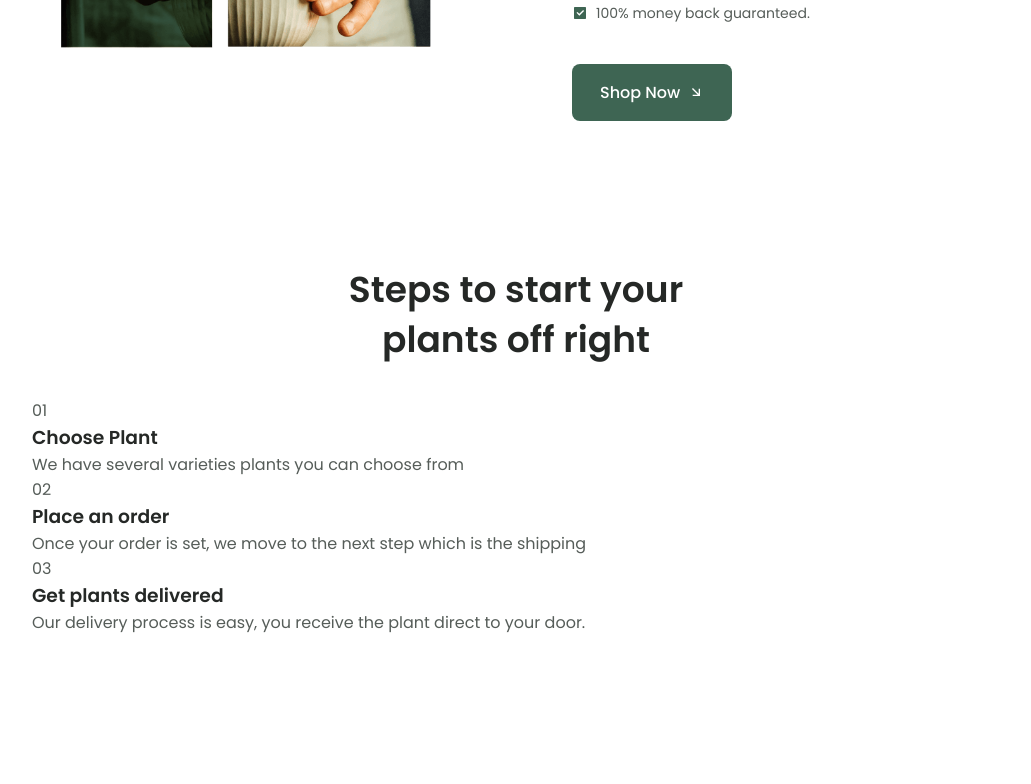
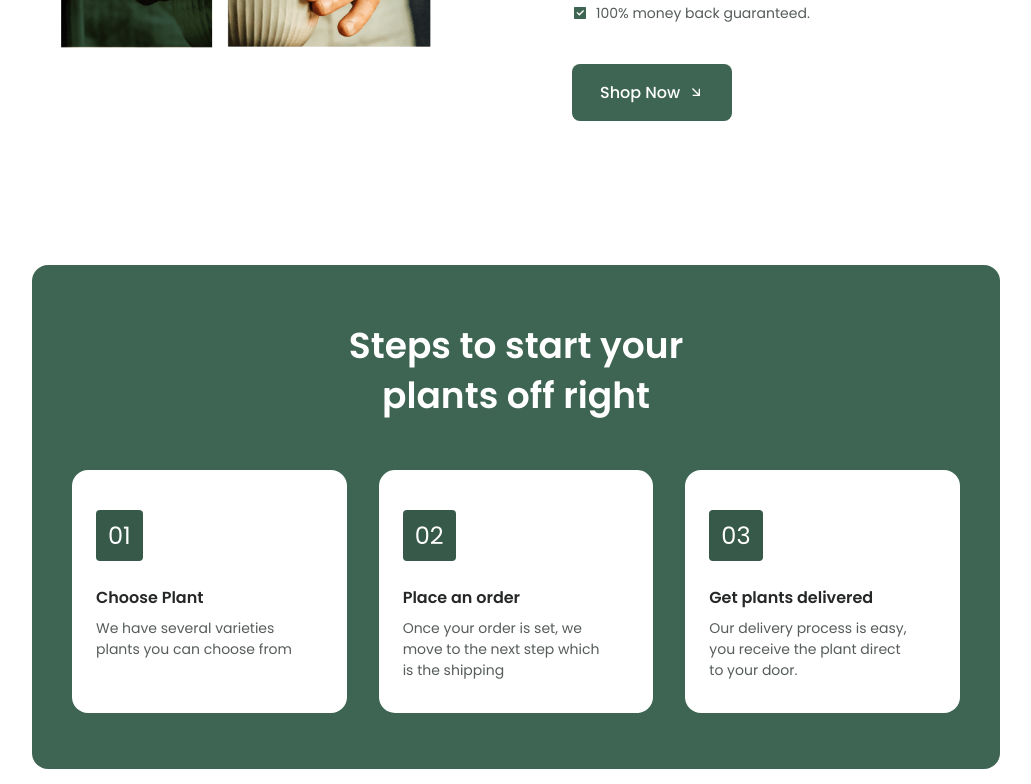
Before and after one commit to notharshprajapati/Plantex-React, a React (Create React App) app: page /about in a window 1280 px wide. Shown: the part 460-1244 px from the top of the page, without its empty margins (124-1155 px from the left). Built offline with nearby package versions, Linux system fonts and the light colour scheme.

Commit message:
steps copied

```diff
--- a/src/index copy.css
+++ b/src/index copy.css
@@ -5,53 +5,6 @@
 /*=============== ABOUT ===============*/
 
 /*=============== STEPS ===============*/
-.steps__bg {
-  background-color: var(--first-color);
-  padding: 3rem 2rem 2rem;
-  border-radius: 1rem;
-  transition: 0.4s;
-}
-
-.steps__container {
-  gap: 2rem;
-  padding-top: 1rem;
-}
-
-.steps__title {
-  color: #fff;
-}
-
-.steps__card {
-  background-color: var(--container-color);
-  padding: 2.5rem 3rem 2rem 1.5rem;
-  border-radius: 1rem;
-  transition: 0.4s;
-}
-
-.steps__card-number {
-  display: inline-block;
-  background-color: var(--first-color-alt);
-  color: #fff;
-  padding: 0.5rem 0.75rem;
-  border-radius: 0.25rem;
-  font-size: var(--h2-font-size);
-  margin-bottom: var(--mb-1-5);
-  transition: 0.3s;
-}
-
-.steps__card-title {
-  font-size: var(--h3-font-size);
-  margin-bottom: var(--mb-0-5);
-  transition: 0.4s;
-}
-
-.steps__card-description {
-  font-size: var(--small-font-size);
-}
-
-.steps__card:hover .steps__card-number {
-  transform: translateY(-0.25rem);
-}
 
 /*=============== PRODUCTS ===============*/
 .product__description {
@@ -334,14 +287,6 @@
     margin-right: var(--mb-1);
   }
 
-  .steps__bg {
-    padding: 2rem 1rem;
-  }
-
-  .steps__card {
-    padding: 1.5rem;
-  }
-
   .product__container {
     grid-template-columns: 0.6fr;
     justify-content: center;
@@ -350,10 +295,6 @@
 
 /* For medium devices */
 @media screen and (min-width: 576px) {
-  .steps__container {
-    grid-template-columns: repeat(2, 1fr);
-  }
-
   .product__description {
     padding: 0 4rem;
   }
@@ -394,18 +335,6 @@
   .section__title,
   .section__title-center {
     font-size: var(--h1-font-size);
-  }
-
-  .steps__container {
-    grid-template-columns: repeat(3, 1fr);
-  }
-
-  .steps__bg {
-    padding: 3.5rem 2.5rem;
-  }
-
-  .steps__card-title {
-    font-size: var(--normal-font-size);
   }
 
   .product__description {
--- a/src/pages/about/Steps.jsx
+++ b/src/pages/about/Steps.jsx
@@ -3,41 +3,122 @@ import styled from "styled-components";
 
 const Steps = () => {
   return (
-
-    <section class="steps section container">
-      <div class="steps__bg">
-        <h2 class="section__title-center steps__title">
+    <Wrapper>
+      <section className="steps section container">
+        <div className="steps__bg">
+          <h2 className="section__title-center steps__title">
             Steps to start your <br />
             plants off right
           </h2>
-        <div class="steps__container grid">
-          <div class="steps__card">
-            <div class="steps__card-number">01</div>
-            <h3 class="steps__card-title">Choose Plant</h3>
-            <p class="steps__card-description">
+          <div className="steps__container grid">
+            <div className="steps__card">
+              <div className="steps__card-number">01</div>
+              <h3 className="steps__card-title">Choose Plant</h3>
+              <p className="steps__card-description">
                 We have several varieties plants you can choose from
               </p>
             </div>
-          <div class="steps__card">
-            <div class="steps__card-number">02</div>
-            <h3 class="steps__card-title">Place an order</h3>
-            <p class="steps__card-description">
+            <div className="steps__card">
+              <div className="steps__card-number">02</div>
+              <h3 className="steps__card-title">Place an order</h3>
+              <p className="steps__card-description">
                 Once your order is set, we move to the next step which is the
                 shipping
               </p>
             </div>
-          <div class="steps__card">
-            <div class="steps__card-number">03</div>
-            <h3 class="steps__card-title">Get plants delivered</h3>
-            <p class="steps__card-description">
-              Our delivery process is easy, you receive the plant direct to your
-              door.
+            <div className="steps__card">
+              <div className="steps__card-number">03</div>
+              <h3 className="steps__card-title">Get plants delivered</h3>
+              <p className="steps__card-description">
+                Our delivery process is easy, you receive the plant direct to
+                your door.
               </p>
             </div>
           </div>
         </div>
       </section>
+    </Wrapper>
   );
 };
+const Wrapper = styled.div`
+  .steps__bg {
+    background-color: var(--first-color);
+    padding: 3rem 2rem 2rem;
+    border-radius: 1rem;
+    transition: 0.4s;
+  }
 
+  .steps__container {
+    gap: 2rem;
+    padding-top: 1rem;
+  }
+
+  .steps__title {
+    color: #fff;
+  }
+
+  .steps__card {
+    background-color: var(--container-color);
+    padding: 2.5rem 3rem 2rem 1.5rem;
+    border-radius: 1rem;
+    transition: 0.4s;
+  }
+
+  .steps__card-number {
+    display: inline-block;
+    background-color: var(--first-color-alt);
+    color: #fff;
+    padding: 0.5rem 0.75rem;
+    border-radius: 0.25rem;
+    font-size: var(--h2-font-size);
+    margin-bottom: var(--mb-1-5);
+    transition: 0.3s;
+  }
+
+  .steps__card-title {
+    font-size: var(--h3-font-size);
+    margin-bottom: var(--mb-0-5);
+    transition: 0.4s;
+  }
+
+  .steps__card-description {
+    font-size: var(--small-font-size);
+  }
+
+  .steps__card:hover .steps__card-number {
+    transform: translateY(-0.25rem);
+  }
+
+  @media screen and (max-width: 320px) {
+    .steps__bg {
+      padding: 2rem 1rem;
+    }
+
+    .steps__card {
+      padding: 1.5rem;
+    }
+  }
+
+  /* For medium devices */
+  @media screen and (min-width: 576px) {
+    .steps__container {
+      grid-template-columns: repeat(2, 1fr);
+    }
+  }
+
+  /* For large devices */
+  @media screen and (min-width: 992px) {
+    .steps__container {
+      grid-template-columns: repeat(3, 1fr);
+    }
+
+    .steps__bg {
+      padding: 3.5rem 2.5rem;
+    }
+
+    .steps__card-title {
+      font-size: var(--normal-font-size);
+    }
+  }
+`;
 export default Steps;
```
Lines whose indentation alone changed are shown as unchanged.
